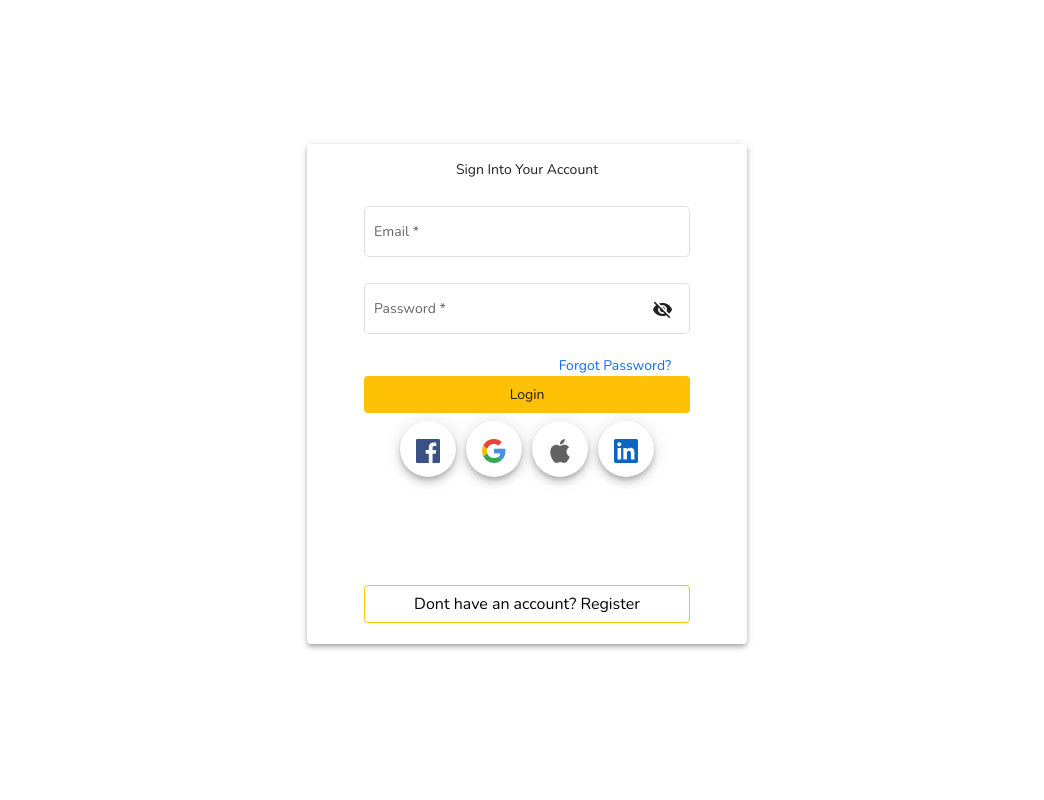
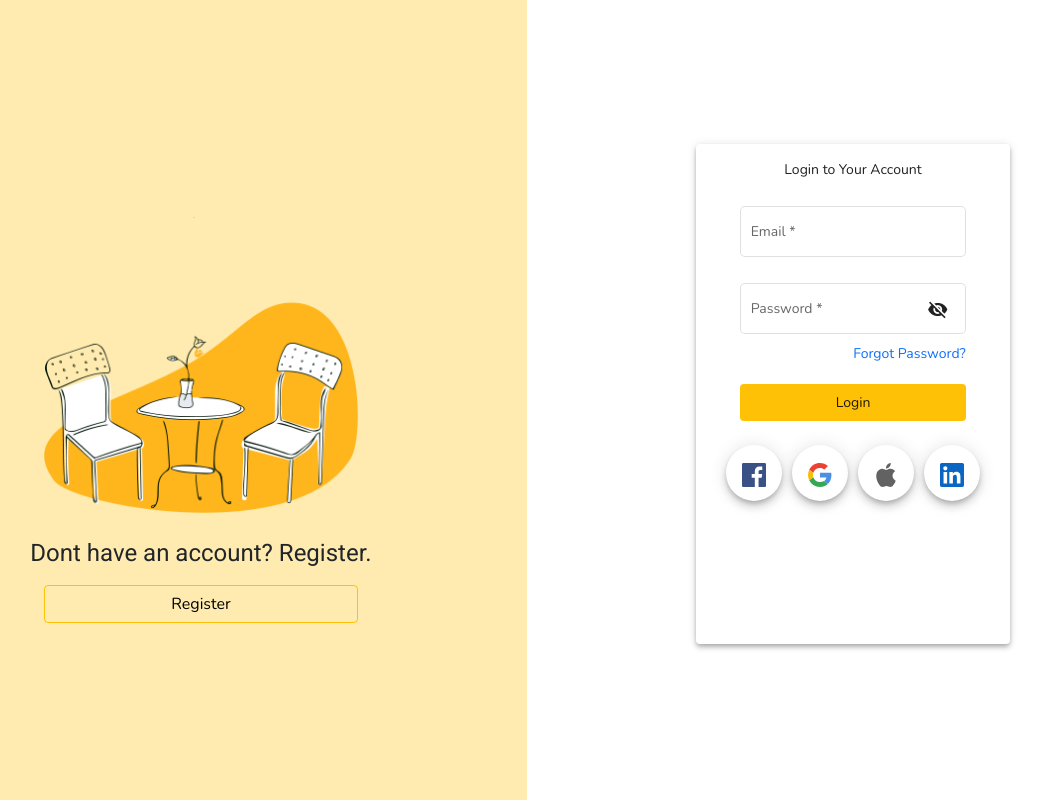
Before and after one commit to indrapratama3220/challenge-angular, an Angular app: page / in a window 1280 px wide. Shown: the whole page, without its empty margins (113-1157 px from the left). Built offline with nearby package versions, Linux system fonts and the light colour scheme.

Commit message:
adding responsive image

```diff
--- a/src/app/page/login/login.component.html
+++ b/src/app/page/login/login.component.html
@@ -1,9 +1,19 @@
-<div class="content d-flex justify-content-center">
 
-    <mat-card class="mat-elevation-z4">
+    <div class="row align-items-center">
+        <div class="content col-6 d-none d-sm-flex justify-content-center flex-column align-items-center">
+            <img src="assets/images/14.png"
+            class="col-6"
+            style="padding-top: 40px;">
+            <h1 class="mt-4">Dont have an account? Register.</h1>
+            <button type="button" class="btn btn-outline-warning col-6">Register</button>
+        </div>
+
+        <div class="sub-content d-flex justify-content-center col-12 col-sm-6">
+
+            <mat-card class="mat-elevation-z4 col-12 col-sm-6">
                 <mat-card-content>
                   <div class="header">
-            <P>Sign Into Your Account </P>
+                    <P>Login to Your Account </P>
                   </div>
                   <form (ngSubmit)="onLogin()" name="loginForm" [formGroup]="loginForm">
                     <div class="emailInput">
@@ -21,7 +31,7 @@
                     </div>
 
                     <div>
-              <mat-form-field class="full-width" appearance="outline">
+                      <mat-form-field class="full-width" appearance="outline" style="height: 65px;">
                         <mat-label>Password</mat-label>
                         <input formControlName="password" matInput [type]=" hide ? 'password' : 'text'" required />
                         <button  mat-icon-button matSuffix (click)="hide = !hide" [attr.aria-label]="'Hide Password'"
@@ -34,9 +44,12 @@
                         Password is required
                       </mat-error>
                     </mat-form-field>
-            <span>
+
+                    </div>
+                    <div class="forgot-password">
                         <a class="text-link" class="aLink" routerLink="/auth/forgot-password">Forgot Password?</a>
-            </span>
+                    </div>
+                    <div class="login">
 
                     </div>
                     <button class="login-btn full-width" (click)="onLogin()" mat-flat-button>Login</button>
@@ -44,7 +57,7 @@
 
 
 
-            <div fxLayout="row wrap" class="mx-auto continue-login d-flex justify-content-center mb-2 mt-2 flex-sm-row" >
+                    <div fxLayout="row wrap" class="mx-auto continue-login d-flex justify-content-center mb-4 mt-4 flex-sm-row" >
                         <div class="icon d-flex justify-content-center" >
                             <button class="mat-fab ">
                                 <svg xmlns="http://www.w3.org/2000/svg" xmlns:xlink="http://www.w3.org/1999/xlink" aria-hidden="true" focusable="false" width="1em" height="1em" style="-ms-transform: rotate(360deg); -webkit-transform: rotate(360deg); transform: rotate(360deg);" preserveAspectRatio="xMidYMid meet" viewBox="0 0 256 256"><path d="M241.871 256.001c7.802 0 14.129-6.326 14.129-14.129V14.129C256 6.325 249.673 0 241.871 0H14.129C6.324 0 0 6.325 0 14.129v227.743c0 7.803 6.324 14.129 14.129 14.129h227.742" fill="#395185"/><path d="M176.635 256.001v-99.137h33.277l4.982-38.635h-38.259V93.561c0-11.186 3.107-18.809 19.148-18.809l20.459-.009V40.188c-3.54-.471-15.684-1.523-29.812-1.523c-29.498 0-49.692 18.005-49.692 51.071v28.493h-33.362v38.635h33.362v99.137h39.897" fill="#FFF"/></svg>
@@ -75,10 +88,12 @@
                         </div>
                     </div>
 
-        <div class="register button-row btn-outline">
-            <button type="button" class="btn btn-outline-warning full-width">Dont have an account? Register</button>
+                <div class="register button-row d-flex d-sm-none justify-content-center">
+                    <button type="button" class="btn btn-outline-warning full-width">Register</button>
                 </div>
                 </mat-card-content>
             </mat-card>
 
         </div>
+
+    </div>
--- a/src/app/page/login/login.component.scss
+++ b/src/app/page/login/login.component.scss
@@ -1,9 +1,20 @@
 .content {
 height: 100%;
-
+background-color: #ffebb0;
 }
 
+.sub-content {
+  height: 100%;
+}
 
+.row {
+  height: 100%;
+}
+
+.container{
+
+  height: 100%;
+}
 mat-card {
     max-width: 600px;
     top: 18%;
@@ -49,7 +60,7 @@ mat-card {
 
   .aLink{
     float: right;
-    padding-right: 60px;
+    padding-right: 10%;
     text-decoration: none;
   }
 
@@ -61,12 +72,11 @@ mat-card {
 
   .login-btn {
       background-color: #FFC106;
+      position: relative;
   }
 
 .mat-fab {
    font-size: 24px;
-
-
   }
 
   .btn:hover {
@@ -81,13 +91,20 @@ mat-card {
 
   .register {
       position: relative;
-      padding-top: 100px;
+      padding-top: 20px;
+  }
+
+  .login {
+    padding-top: 20px;
   }
 
 
 
 
 
-mat-icon {
-    margin-top: 10px;
+
+.forgot-password{
+  position: relative;
+  height: 20px;
+
 }
--- a/src/app/page/login/login.component.ts
+++ b/src/app/page/login/login.component.ts
@@ -1,6 +1,6 @@
 import { Component, OnInit } from '@angular/core';
 import { FormGroup, FormBuilder, Validators } from '@angular/forms'
-import { Login } from 'src/app/shared/models/login';
+import { LoginData } from 'src/app/shared/models/login';
 import { UtilsService } from 'src/app/shared/services/utils.service';
 
 
@@ -32,7 +32,7 @@ export class LoginComponent implements OnInit {
 
   onLogin(): void {
 
-    const loginData: Login = this.loginForm.value
+    const loginData: LoginData = this.loginForm.value
     if (!this.loginForm.valid) {
       return;
     }
--- a/src/app/shared/models/login.ts
+++ b/src/app/shared/models/login.ts
@@ -1,5 +1,5 @@
 
-export interface Login {
+export interface LoginData {
     email:string | undefined | null;
     password:string | undefined | null;
 }
--- a/src/app/shared/services/utils.service.ts
+++ b/src/app/shared/services/utils.service.ts
@@ -1,5 +1,5 @@
 import { Injectable } from '@angular/core';
-import { Login } from '../models/login';
+import { LoginData } from '../models/login';
 
 
 export const AUTH_USER_DATA = 'user_data'
@@ -11,7 +11,7 @@ export class UtilsService {
 
   constructor() { }
 
-  login(authData: Login) {
+  login(authData: LoginData) {
     sessionStorage.setItem(AUTH_USER_DATA, JSON.stringify(authData))
     console.log(sessionStorage);
   }
```
Also changed, not shown: src/assets/images/14.png (added), src/assets/images/Delivery.png (added). Lines whose indentation alone changed are shown as unchanged.
